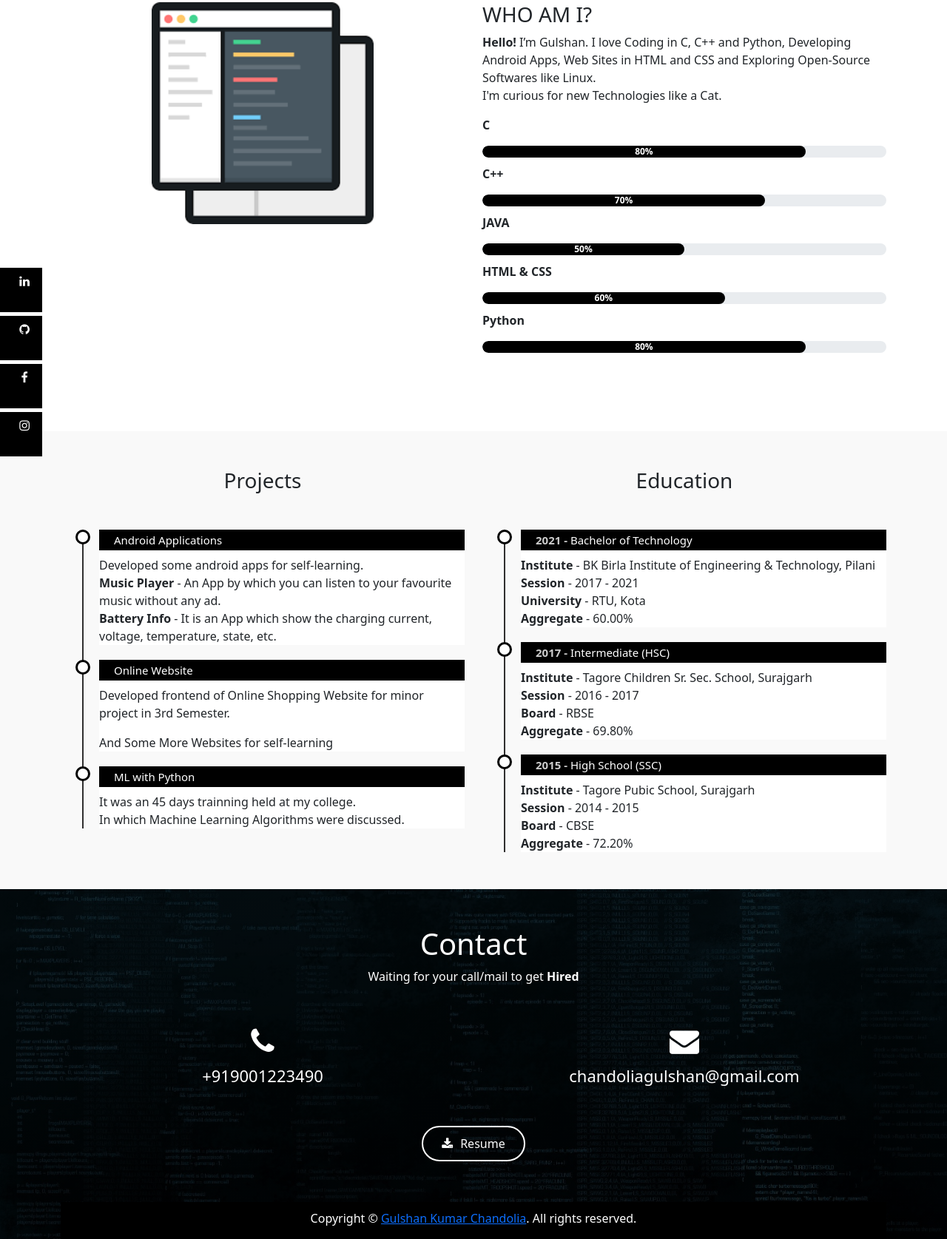
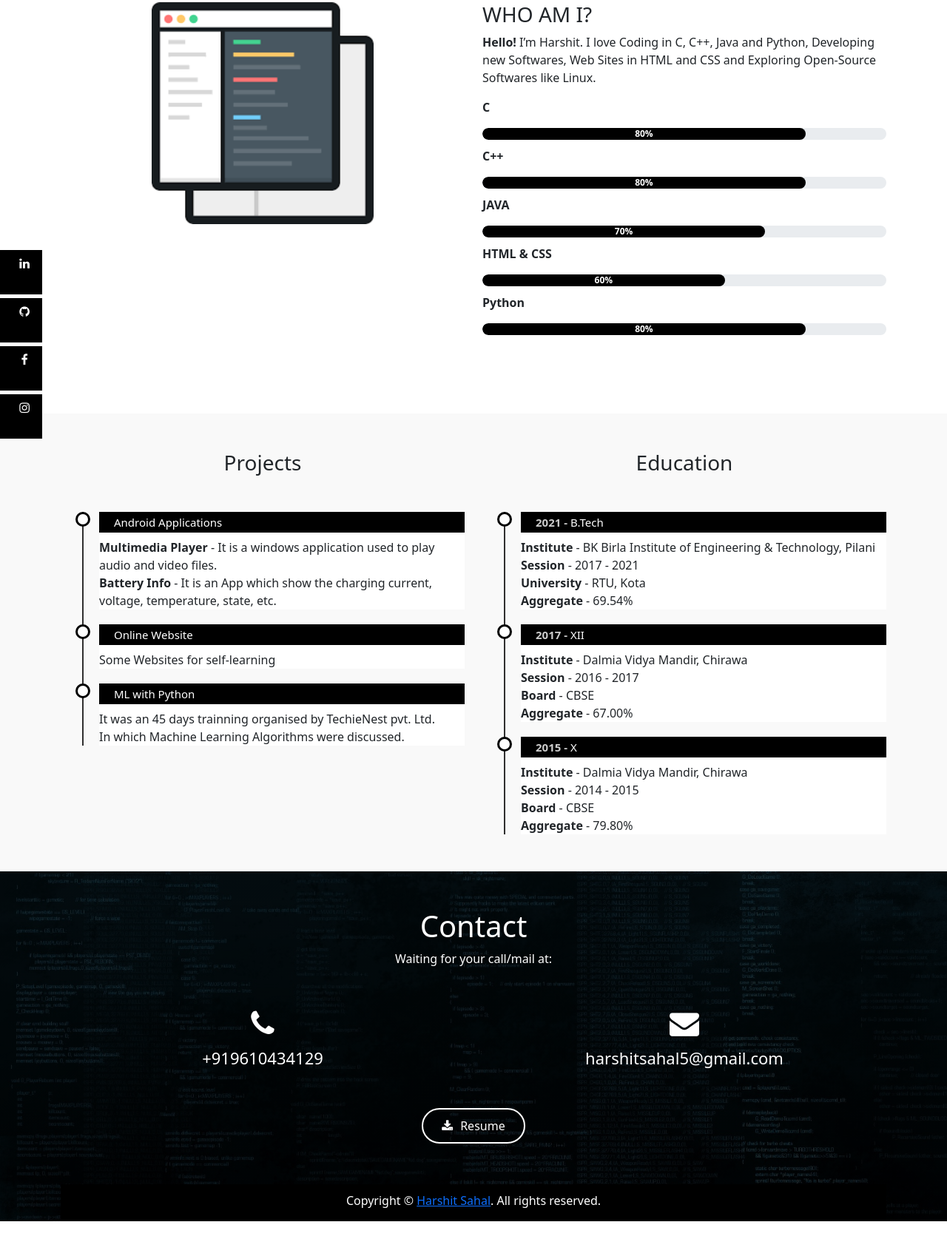
Before and after one commit to harshitsahal5/harshitsahal5.github.io, a plain HTML site: page resume/index.html in a window 1280 px wide. Shown: the part 958-2633 px from the top of the page at 74% size. After the commit the page ends 2609 px from the top, so only its background shows below. Drawn offline with nearby package versions, Linux system fonts and the light colour scheme.

Commit message:
Resume Website Updated

```diff
--- a/resume/index.html
+++ b/resume/index.html
@@ -1,6 +1,6 @@
 <html>
   <head>
-    <title>Gulshan Chandolia: Resume</title>
+    <title>Harshit Sahal: Resume</title>
     <link rel="icon" type="text/gif" href="img/icon.png">
     <!-- CSS only -->
 
@@ -21,7 +21,7 @@
       <div class="container text-center">
         <div class="user-box">
           <img src="img/user.jpg">
-          <h1>Gulshan Chandolia</h1>
+          <h1>Harshit Sahal</h1>
           <p>Computer Science Graduate</p>
         </div>
       </div>
@@ -65,8 +65,7 @@
           </div>
           <div class="col-md-6">
             <h3>WHO AM I?</h3>
-            <p><b>Hello!</b> I’m Gulshan. I love Coding in C, C++ and Python, Developing Android Apps, Web Sites in HTML and CSS and Exploring Open-Source Softwares like Linux.<br>
-               I'm curious for new Technologies like a Cat.</p>
+            <p><b>Hello!</b> I’m Harshit. I love Coding in C, C++, Java and Python, Developing new Softwares, Web Sites in HTML and CSS and Exploring Open-Source Softwares like Linux.<br></p>
             <div class="skills-bar">
               <p>C</p>
               <div class="progress">
@@ -74,11 +73,11 @@
               </div>
               <p>C++</p>
               <div class="progress">
-                <div class="progress-bar" style="width: 70%;">70%</div>
+                <div class="progress-bar" style="width: 80%;">80%</div>
               </div>
               <p>JAVA</p>
               <div class="progress">
-                <div class="progress-bar" style="width: 50%;">50%</div>
+                <div class="progress-bar" style="width: 70%;">70%</div>
               </div>
               <p>HTML & CSS</p>
               <div class="progress">
@@ -97,10 +96,10 @@
 
 <div class="social-icons">
   <ul>
-     <a href="https://www.linkedin.com/in/gulshan-chandolia-b0415b167"><li><i class="fa fa-linkedin"></i></li></a>
-     <a href="https://github.com/gulshanchandolia"><li><i class="fa fa-github"></i></li></a>
-     <a href="https://www.facebook.com/chandoliagulshan"><li><i class="fa fa-facebook"></i></li></a>
-     <a href="https://www.instagram.com/chandoliagulshan/?hl=en"><li><i class="fa fa-instagram"></i></li></a>
+     <a href="https://www.linkedin.com/in/harshit-sahal-2337211a3/"><li><i class="fa fa-linkedin"></i></li></a>
+     <a href="https://github.com/harshitsahal5"><li><i class="fa fa-github"></i></li></a>
+     <a href="https://www.facebook.com/harshit.sahal.3"><li><i class="fa fa-facebook"></i></li></a>
+     <a href="https://www.instagram.com/harshitsahal007/"><li><i class="fa fa-instagram"></i></li></a>
   </ul>
 </div>
 
@@ -114,19 +113,17 @@
         <ul class="timeline">
           <li>
             <h4>Android Applications</h4>
-            <p>Developed some android apps for self-learning.<br>
-            <b>Music Player</b> - An App by which you can listen to your favourite music without any ad. <br>
+            <p><b>Multimedia Player</b> - It is a windows application used to play audio and video files. <br>
             <b>Battery Info</b> - It is an App which show the charging current, voltage, temperature, state, etc. <br>
             </p>
           </li>
           <li>
             <h4>Online Website</h4>
-            <p>Developed frontend of Online Shopping Website for minor project in 3rd Semester.</p>
-            <p>And Some More Websites for self-learning</p>
+            <p>Some Websites for self-learning</p>
           </li>
           <li>
             <h4>ML with Python</h4>
-            <p>It was an 45 days trainning held at my college.<br> In which Machine Learning Algorithms were discussed.
+            <p>It was an 45 days trainning organised by TechieNest pvt. Ltd.<br> In which Machine Learning Algorithms were discussed.
             </p>
           </li>
         </ul>
@@ -135,30 +132,30 @@
         <h3 class="text-center">Education</h3>
         <ul class="timeline">
           <li>
-            <h4><span>2021 - </span> Bachelor of Technology</h4>
+            <h4><span>2021 - </span> B.Tech</h4>
             <p>
               <b>Institute</b> - BK Birla Institute of Engineering & Technology, Pilani <br>
               <b>Session</b> - 2017 - 2021 <br>
               <b>University</b> - RTU, Kota <br>
-              <b>Aggregate</b> - 60.00%
+              <b>Aggregate</b> - 69.54%
             </p>
           </li>
           <li>
-            <h4><span>2017 - </span> Intermediate (HSC) </h4>
+            <h4><span>2017 - </span> XII </h4>
             <p>
-              <b>Institute</b> - Tagore Children Sr. Sec. School, Surajgarh <br>
+              <b>Institute</b> - Dalmia Vidya Mandir, Chirawa <br>
               <b>Session</b> - 2016 - 2017 <br>
-              <b>Board</b> - RBSE <br>
-              <b>Aggregate</b> - 69.80%
+              <b>Board</b> - CBSE <br>
+              <b>Aggregate</b> - 67.00%
             </p>
           </li>
           <li>
-            <h4><span>2015 - </span> High School (SSC) </h4>
+            <h4><span>2015 - </span> X </h4>
             <p>
-              <b>Institute</b> - Tagore Pubic School, Surajgarh <br>
+              <b>Institute</b> - Dalmia Vidya Mandir, Chirawa <br>
               <b>Session</b> - 2014 - 2015 <br>
               <b>Board</b> - CBSE <br>
-              <b>Aggregate</b> - 72.20%
+              <b>Aggregate</b> - 79.80%
             </p>
           </li>
         </ul>
@@ -172,20 +169,20 @@
     <div class="contact" id="contact">
       <div class="container text-center">
         <h1>Contact</h1>
-        <p>Waiting for your call/mail to get <b>Hired</b></p>
+        <p>Waiting for your call/mail at:</p>
         <div class="row">
           <div class="col-sm-6">
             <i class="fa fa-phone"></i>
-            <p>+919001223490</p>
+            <p>+919610434129</p>
           </div>
           <div class="col-sm-6">
             <i class="fa fa-envelope"></i>
-            <p>chandoliagulshan@gmail.com</p>
+            <p>harshitsahal5@gmail.com</p>
           </div>
           </div>
-          <a href="Gulshan Chandolia.pdf" class="btn"><i class="fa fa-download"></i>Resume</a>
+          <a href="Harshit Sahal.pdf" class="btn"><i class="fa fa-download"></i>Resume</a>
           <div class="footer text-center">
-            <p>Copyright © <a href="#">Gulshan Kumar Chandolia</a>. All rights reserved.</p>
+            <p>Copyright © <a href="#">Harshit Sahal</a>. All rights reserved.</p>
           </div>
         </div>
       </div>
```
Also changed, not shown: resume/img/logo.jpg, resume/img/user.jpg, 3 other files.
